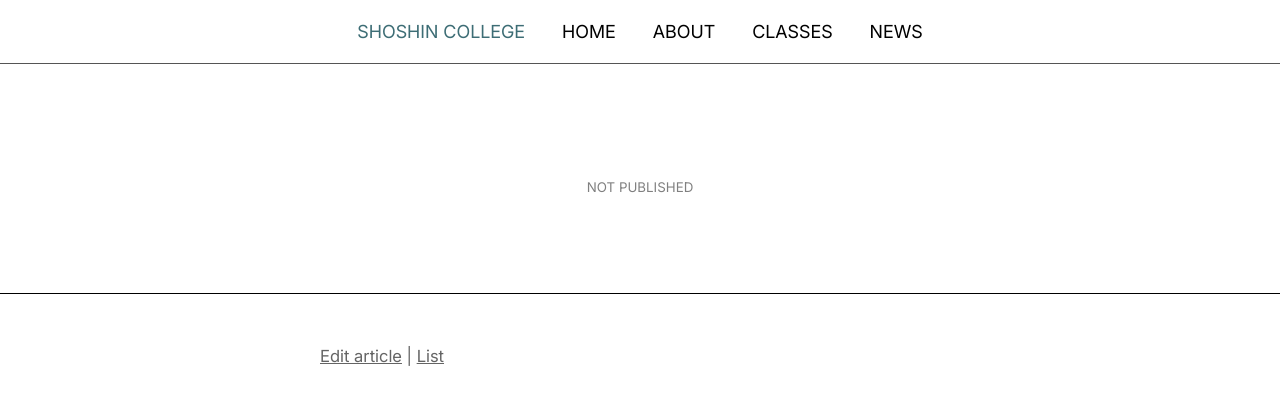
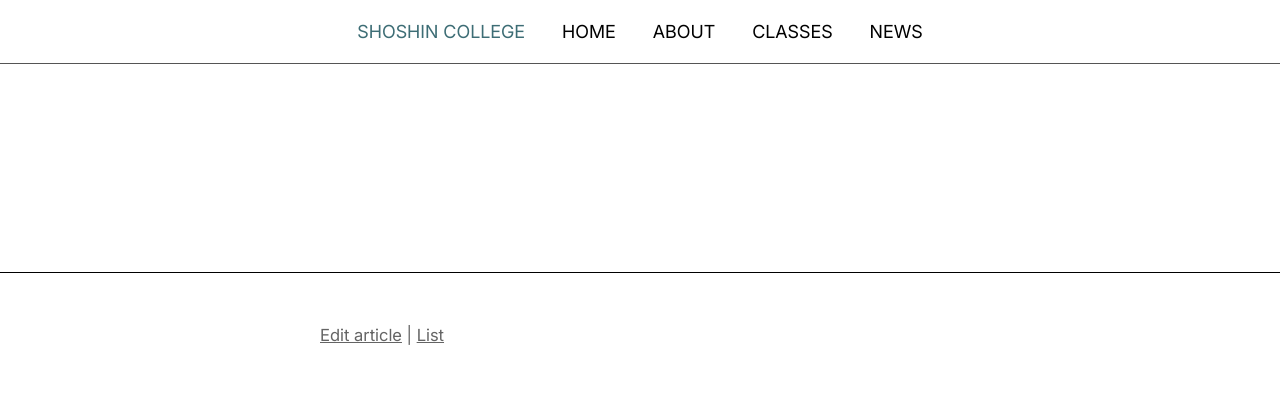
Before and after one commit to shoshincollege/shoshincollege.org, a Django app: template main/templates/main/article_detail.html in a window 1280 px wide. Shown: the top 405 px of the page. Run offline with Django 5.2, Linux system fonts and the light colour scheme; the template is opened without the code that fills it, so the values that code supplies are empty; the visitor is signed in with stand-in values (Sample User, id 1).

Commit message:
remove not published labels from articles

```diff
--- a/main/templates/main/article_detail.html
+++ b/main/templates/main/article_detail.html
@@ -6,13 +6,9 @@
         <div id="section-title">
             <h1 itemprop="name headline">{{ object.title }}</h1>
             <small>
-                {% if article.is_published %}
                 <time datetime="{{ article.published_at|date:'Y-m-d' }}" itemprop="datePublished">
                     {{ article.published_at|date:'F j, Y' }}
                 </time>
-                {% else %}
-                <span style="color: grey;">NOT PUBLISHED</span>
-                {% endif %}
             </small>
         </div>
 
--- a/main/templates/main/article_list.html
+++ b/main/templates/main/article_list.html
@@ -18,13 +18,9 @@
 
         <div style="text-align: center; margin-bottom: 48px;">
             <small>
-                {% if article.is_published %}
                 <time datetime="{{ article.published_at|date:'Y-m-d' }}" itemprop="datePublished">
                     {{ article.published_at|date:'F j, Y' }}
                 </time>
-                {% else %}
-                <span style="color: grey;">NOT PUBLISHED</span>
-                {% endif %}
 
                 {% if request.user.is_authenticated and request.user.is_superuser %}
                 | <a href="{% url 'admin:main_article_change' article.id %}">Edit article</a>
```
